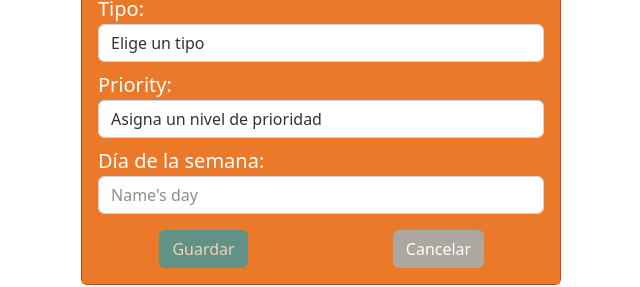
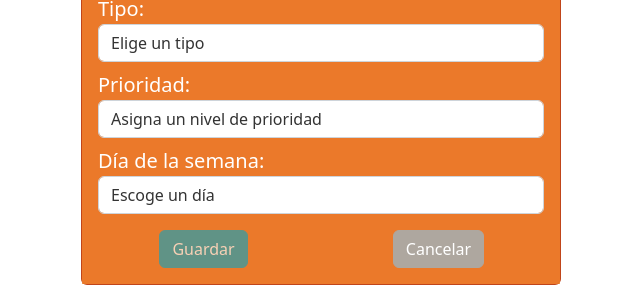
Before and after one commit to Samue45/HabitTracker, an Angular app in the folder Frontend/: page /add in a window 1280 px wide. Shown: the part 245-532 px from the top of the page, without its empty margins (319-959 px from the left). Built offline with nearby package versions, Linux system fonts and the light colour scheme.

Commit message:
Frontend - Arreglo de formulario agregar hábito

```diff
--- a/Frontend/src/app/components/new-habit/new-habit.component.html
+++ b/Frontend/src/app/components/new-habit/new-habit.component.html
@@ -32,7 +32,7 @@
                 </div>
 
                 <div class="form-group mt-2">
-                    <label for="level_priority">Priority:</label>
+                    <label for="level_priority">Prioridad:</label>
                     <select id="level_priority" class="form-control" formControlName="level_priority" required>
                         <option value="" disabled selected>Asigna un nivel de prioridad</option>
                         <option value="Alto">Alto</option>
@@ -42,8 +42,20 @@
                 </div>
 
                 <div class="form-group mt-2">
+
                     <label for="nameDay">Día de la semana:</label>
-                    <input id="nameDay" type="text" class="form-control" formControlName="nameDay" placeholder="Name's day" required>
+                    <select id="nameDay" class="form-control" formControlName="nameDay" required>
+                        <option value="" disabled selected>Escoge un día</option>
+                        <option value="Lunes">Lunes</option>
+                        <option value="Martes">Martes</option>
+                        <option value="Miercoles">Miércoles</option>
+                        <option value="Jueves">Jueves</option>
+                        <option value="Viernes">Viernes</option>
+                        <option value="Sabado">Sábado</option>
+                        <option value="Domingo">Domingo</option>
+                    </select>
+
+
                 </div>
 
                 <div class="row mt-3 text-center">
```
